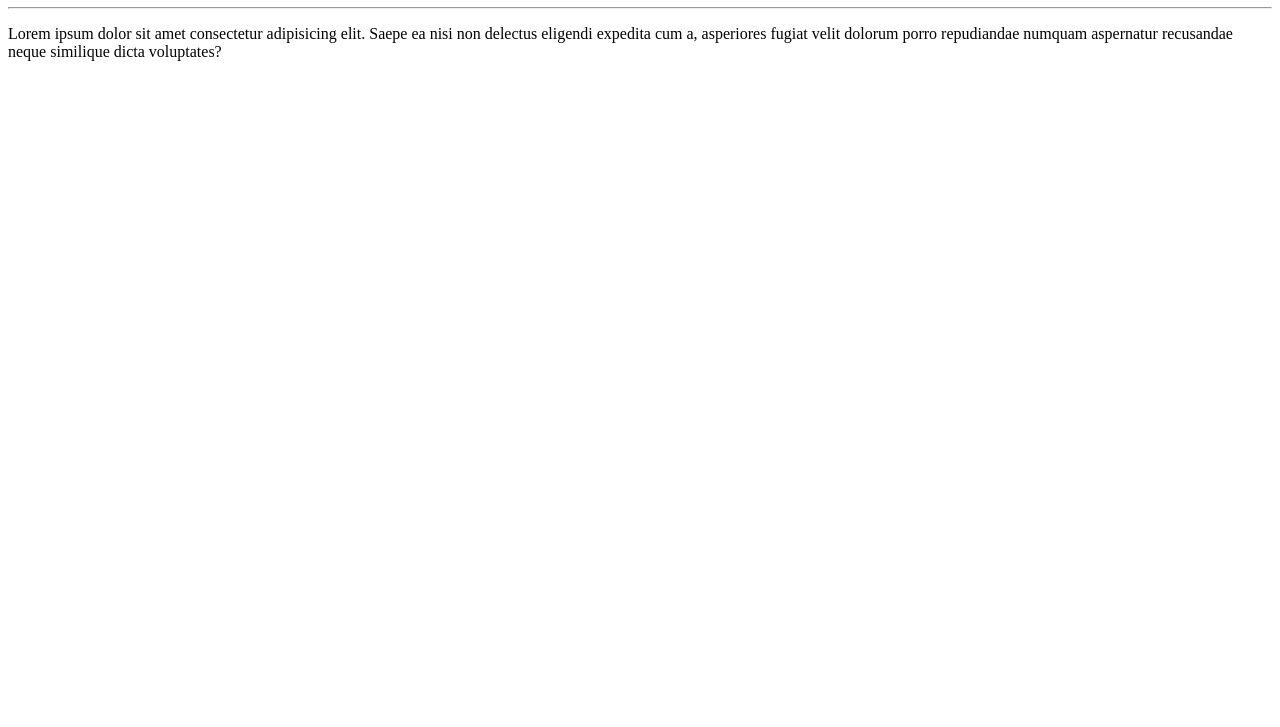
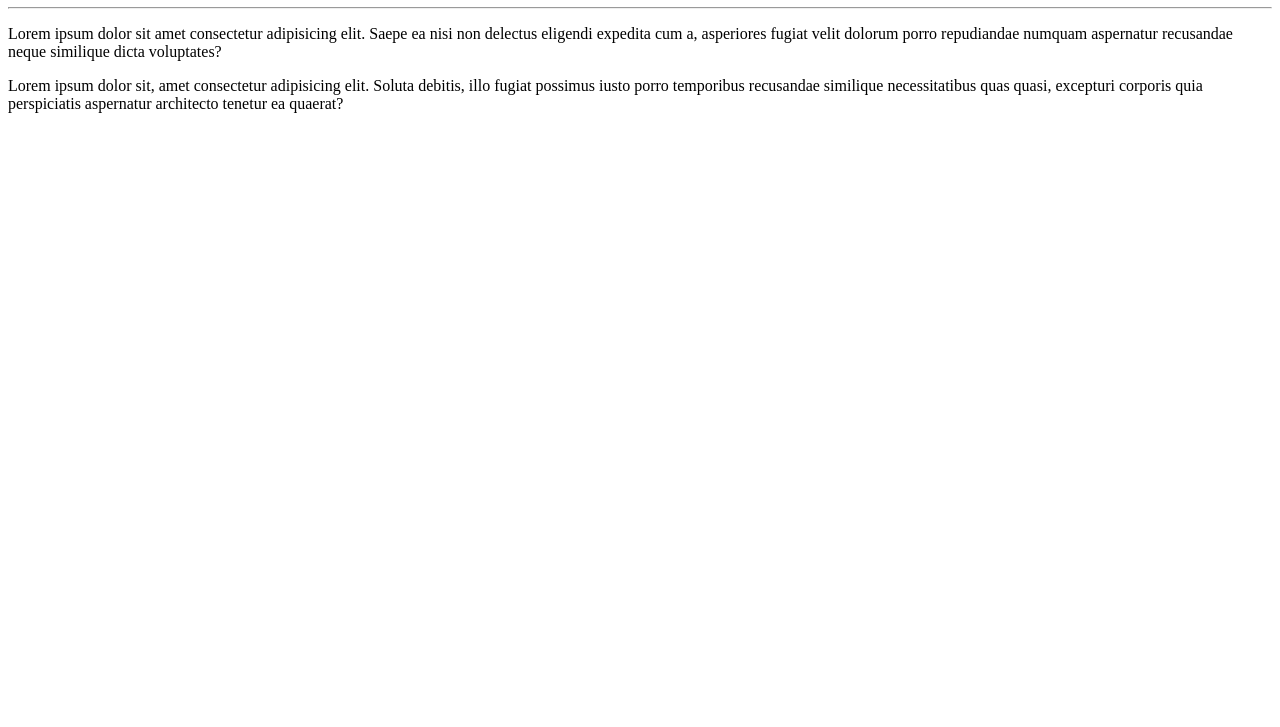
Before and after one commit to danielrspereira/SolidEdge, a plain HTML site: page site-example/index.html in a window 1280 px wide. Shown: the part 73-800 px from the top of the page. Drawn offline with Linux system fonts and the light colour scheme.

Commit message:
Update index.html
Shortcuts

```diff
--- a/site-example/index.html
+++ b/site-example/index.html
@@ -11,6 +11,7 @@
     <h1>Sample site</h1>
     <hr>
     <p>Lorem ipsum dolor sit amet consectetur adipisicing elit. Saepe ea nisi non delectus eligendi expedita cum a, asperiores fugiat velit dolorum porro repudiandae numquam aspernatur recusandae neque similique dicta voluptates?</p>
+    <p>Lorem ipsum dolor sit, amet consectetur adipisicing elit. Soluta debitis, illo fugiat possimus iusto porro temporibus recusandae similique necessitatibus quas quasi, excepturi corporis quia perspiciatis aspernatur architecto tenetur ea quaerat?</p>
 </body>
 
 </html>
```
